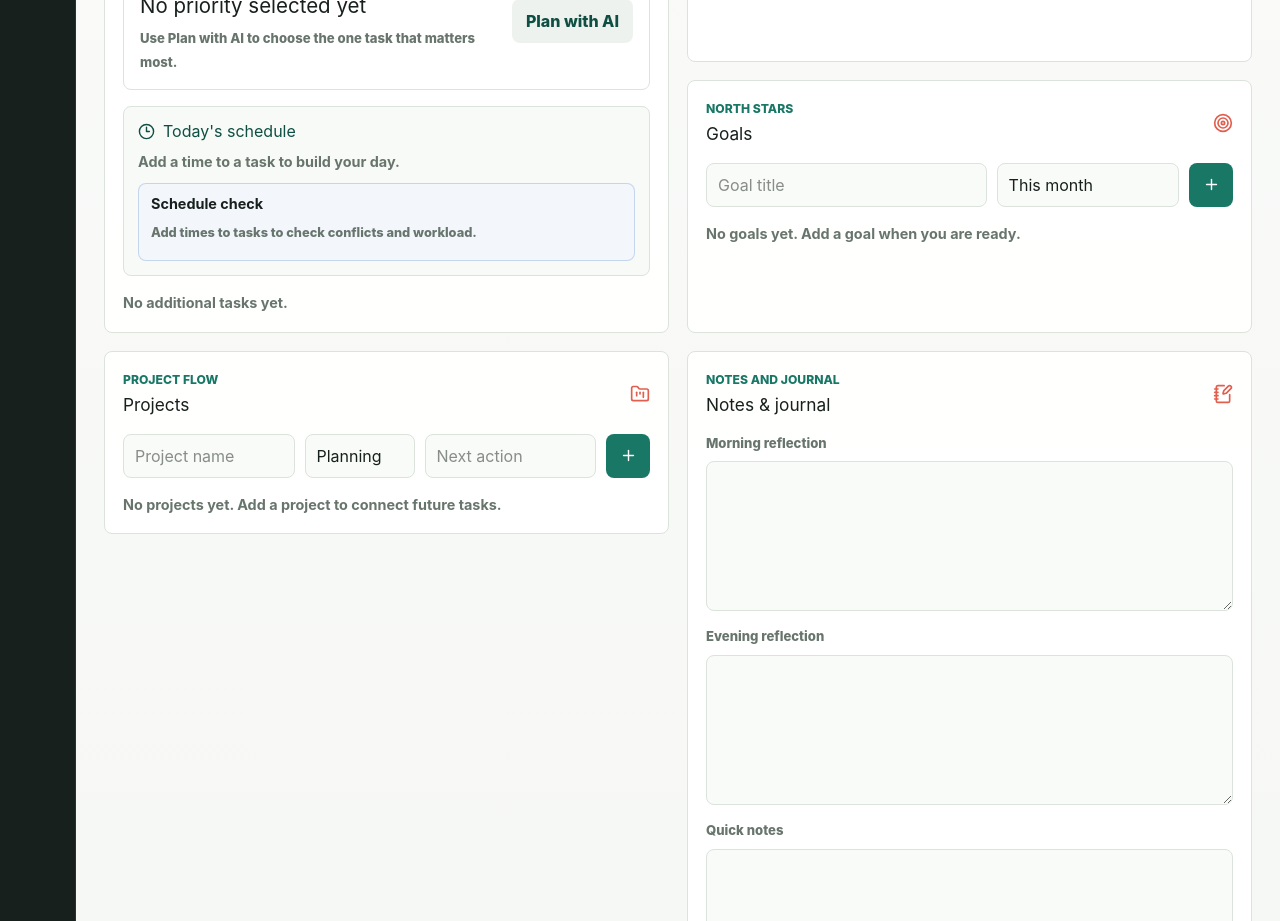
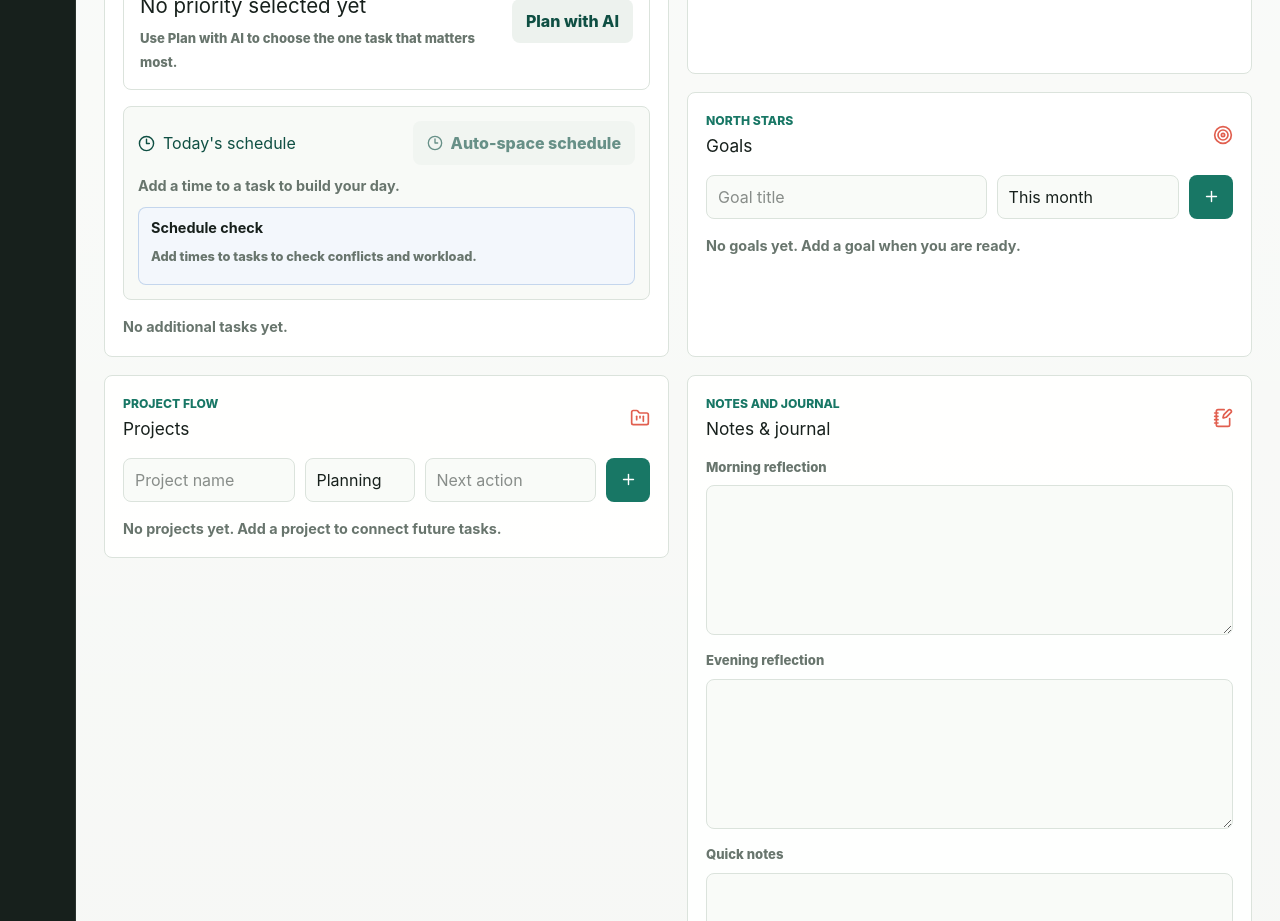
Before and after one commit to Min-Cho0129/dayframe, a Next.js app: page / in a window 1280 px wide. Shown: the part 1020-1941 px from the top of the page. Built offline with nearby package versions, Linux system fonts and the light colour scheme.

Commit message:
Add automatic schedule spacing

```diff
--- a/app/globals.css
+++ b/app/globals.css
@@ -1029,6 +1029,14 @@ textarea {
   margin: 0;
 }
 
+.schedule-header {
+  align-items: center;
+  display: flex;
+  flex-wrap: wrap;
+  gap: 10px;
+  justify-content: space-between;
+}
+
 .schedule-list li {
   align-items: center;
   border-top: 1px solid rgba(219, 227, 220, 0.8);
--- a/app/page.tsx
+++ b/app/page.tsx
@@ -771,6 +771,15 @@ function compareTasks(a: Task, b: Task) {
   return a.title.localeCompare(b.title);
 }
 
+function compareScheduledTasks(a: Task, b: Task) {
+  if (a.scheduledTime && b.scheduledTime) {
+    const timeOrder = a.scheduledTime.localeCompare(b.scheduledTime);
+    if (timeOrder !== 0) return timeOrder;
+  }
+  if (a.done !== b.done) return a.done ? 1 : -1;
+  return a.title.localeCompare(b.title);
+}
+
 function formatTimeLabel(time: string) {
   if (!time) return "Unscheduled";
   const [hour, minute] = time.split(":").map(Number);
@@ -789,6 +798,15 @@ function formatMinutesAsTimeLabel(totalMinutes: number) {
     hour: "numeric",
     minute: "2-digit",
   }).format(new Date(2026, 0, 1, hour, minute));
+}
+
+function formatMinutesAsInputTime(totalMinutes: number) {
+  const normalized =
+    ((totalMinutes % MINUTES_PER_DAY) + MINUTES_PER_DAY) % MINUTES_PER_DAY;
+  const hour = String(Math.floor(normalized / 60)).padStart(2, "0");
+  const minute = String(normalized % 60).padStart(2, "0");
+
+  return `${hour}:${minute}`;
 }
 
 function formatDuration(minutes: number) {
@@ -1095,7 +1113,17 @@ export default function Home() {
     [criticalTask?.id, state.tasks],
   );
   const scheduledTasks = useMemo(
-    () => [...state.tasks].filter((task) => task.scheduledTime).sort(compareTasks),
+    () =>
+      [...state.tasks]
+        .filter((task) => task.scheduledTime)
+        .sort(compareScheduledTasks),
+    [state.tasks],
+  );
+  const autoSpaceableTasks = useMemo(
+    () =>
+      state.tasks.filter(
+        (task) => !task.done && parseScheduleMinutes(task.scheduledTime) !== null,
+      ),
     [state.tasks],
   );
   const scheduleInsights = useMemo(
@@ -1447,6 +1475,41 @@ export default function Home() {
         ),
       }),
       "Task updated.",
+    );
+    cancelTaskEdit();
+  }
+
+  function autoSpaceSchedule() {
+    const scheduledBlocks = readStoredState()
+      .tasks.filter(
+        (task) => !task.done && parseScheduleMinutes(task.scheduledTime) !== null,
+      )
+      .map((task) => ({
+        task,
+        start: parseScheduleMinutes(task.scheduledTime) ?? 0,
+      }))
+      .sort((a, b) => a.start - b.start);
+
+    if (scheduledBlocks.length < 2) return;
+
+    const nextTimes = new Map<string, string>();
+    let cursor = scheduledBlocks[0].start;
+
+    for (const block of scheduledBlocks) {
+      nextTimes.set(block.task.id, formatMinutesAsInputTime(cursor));
+      cursor += clampMinutes(block.task.durationMinutes) + 10;
+    }
+
+    updateState(
+      (current) => ({
+        ...current,
+        tasks: current.tasks.map((task) =>
+          nextTimes.has(task.id)
+            ? { ...task, scheduledTime: nextTimes.get(task.id) ?? task.scheduledTime }
+            : task,
+        ),
+      }),
+      "Schedule auto-spaced.",
     );
     cancelTaskEdit();
   }
@@ -2172,9 +2235,20 @@ export default function Home() {
             )}
 
             <section className="schedule-block" aria-labelledby="schedule-heading">
-              <div className="compact-heading">
-                <Clock3 size={17} />
-                <h3 id="schedule-heading">Today&apos;s schedule</h3>
+              <div className="schedule-header">
+                <div className="compact-heading">
+                  <Clock3 size={17} />
+                  <h3 id="schedule-heading">Today&apos;s schedule</h3>
+                </div>
+                <button
+                  className="secondary-button"
+                  disabled={autoSpaceableTasks.length < 2}
+                  onClick={autoSpaceSchedule}
+                  type="button"
+                >
+                  <Clock3 size={16} />
+                  Auto-space schedule
+                </button>
               </div>
               {scheduledTasks.length ? (
                 <ol className="schedule-list">
```
Also changed, not shown: 2 other files (tests, documents, lock files or other folders).
